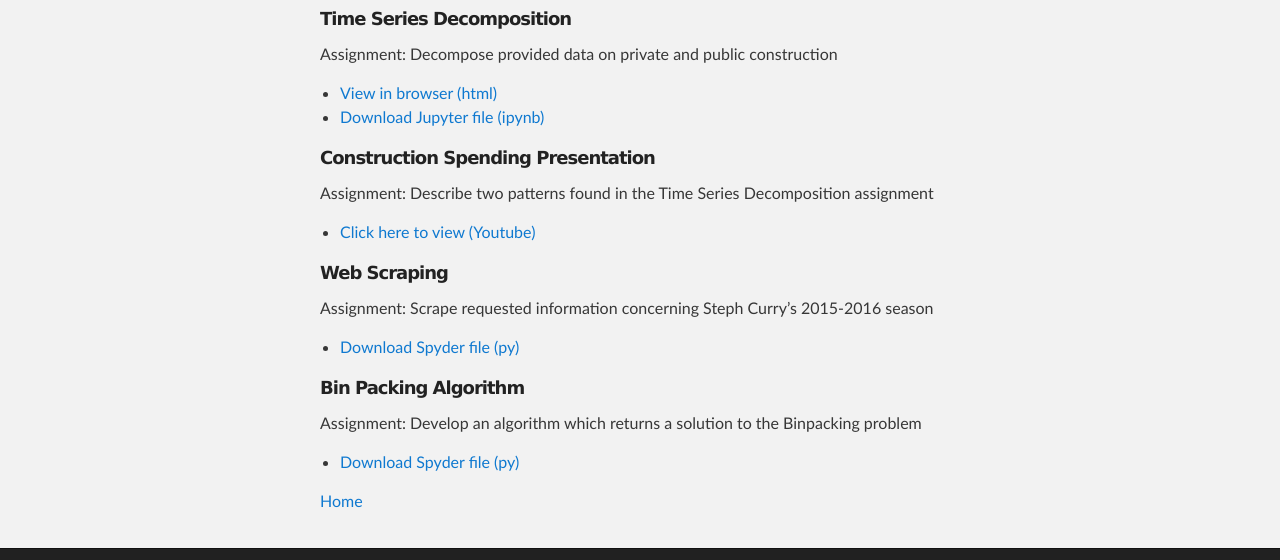
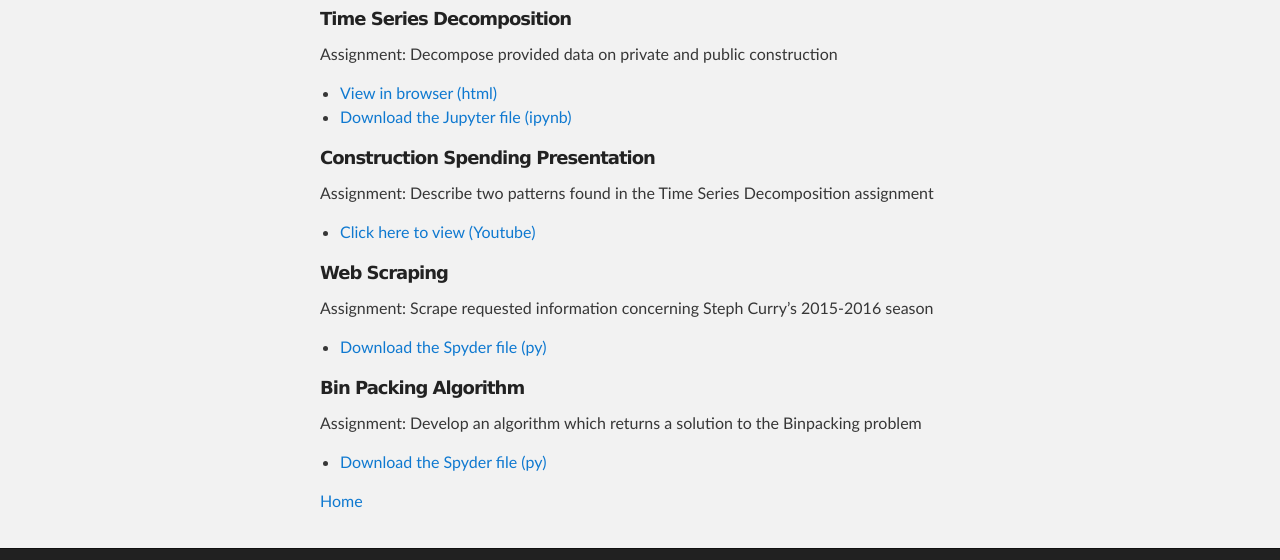
Before and after one commit to Cherylngo/cherylngo.github.io, a Jekyll site: the page built from CTBA/index.md, in a window 1280 px wide. Shown: the part 489-1049 px from the top of the page. Built offline with Jekyll 4.4.1, drawn with Linux system fonts in a browser that asks for light colours; our own code applies the rules of GitHub Pages for plain Markdown files.

Commit message:
Update index.md

```diff
--- a/CTBA/index.md
+++ b/CTBA/index.md
@@ -1,7 +1,7 @@
 ---
-course: Competing Through Business Analytics
-instructor: JR Bradley
-description: Spring 2019
+Course: Competing Through Business Analytics
+Instructor: JR Bradley
+Semester: Spring 2019
 ---
 
 ## Competing Through Business Analytics
@@ -10,7 +10,7 @@
 ##### Time Series Decomposition
 Assignment: Decompose provided data on private and public construction
 - [View in browser (html)](M3Graphing.html)
-- [Download Jupyter file (ipynb)](M3Graphing.ipynb)
+- [Download the Jupyter file (ipynb)](M3Graphing.ipynb)
 
 ##### Construction Spending Presentation
 Assignment: Describe two patterns found in the Time Series Decomposition assignment
@@ -18,10 +18,10 @@
 
 ##### Web Scraping
 Assignment: Scrape requested information concerning Steph Curry's 2015-2016 season
-- [Download Spyder file (py)](json_scrape.py)
+- [Download the Spyder file (py)](json_scrape.py)
 
 ##### Bin Packing Algorithm
 Assignment: Develop an algorithm which returns a solution to the Binpacking problem
-- [Download Spyder file (py)](binpacking.py)
+- [Download the Spyder file (py)](binpacking.py)
 
 [Home](https://cherylngo.github.io/)
```
